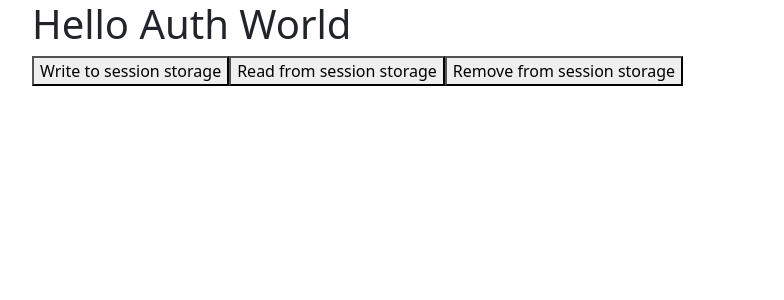
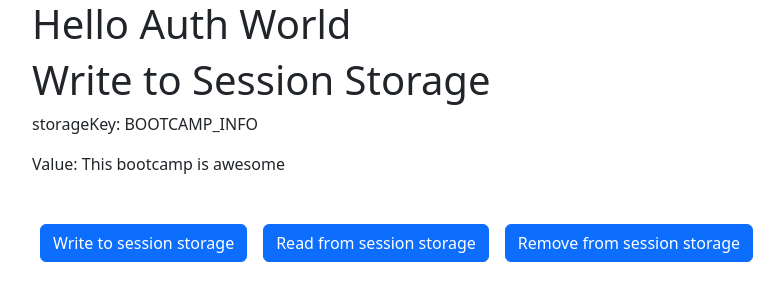
Before and after one commit to aReinoso007/CT-projects, a React (Create React App) app in the folder day-4/auth/: page / in a window 1280 px wide. Shown: the top 300 px of the page, without its empty margins (50-834 px from the left). Built offline with nearby package versions, Linux system fonts and the light colour scheme.

Commit message:
session storage exam and exercise

```diff
--- a/day-4/auth/src/App.tsx
+++ b/day-4/auth/src/App.tsx
@@ -5,12 +5,15 @@ import { Container } from 'react-bootstrap';
 
 const App: React.FC = ()=> {
 
-  sessionStorage.setItem('BOOTCAMP_INFO','This bootcampt is awesome')
+  const props = {
+    storageKey: 'BOOTCAMP_INFO',
+    value: 'This bootcamp is awesome'
+  }
 
   return (
     <Container>
       <h1>Hello Auth World</h1>
-      <WriteToSessionStorage key="BOOTCAMP_INFO" value="This bootcampt is awesome"/>
+      <WriteToSessionStorage {...props}/>
     </Container>
   );
 }
--- a/day-4/auth/src/session-storage/WriteToSessionStorage.tsx
+++ b/day-4/auth/src/session-storage/WriteToSessionStorage.tsx
@@ -1,28 +1,50 @@
-import { ButtonGroup } from "react-bootstrap";
-
+import { Button, Col } from "react-bootstrap";
 
 type WriteToSessionStorageProps = {
-    key: string;
-    value: string
+  storageKey: string;
+  value: string;
 };
 
-const WriteToSessionStorage: React.FC<WriteToSessionStorageProps> = ({})=>{
+const WriteToSessionStorage: React.FC<WriteToSessionStorageProps> = (
+  props
+) => {
+    console.log(props.storageKey, props.value);
+  const handleWriteToSessionStorage = () => {
+    sessionStorage.setItem(props.storageKey, props.value);
+  };
 
-    const handleWriteToSessionStorage = (key: string, value: string) => {
-        sessionStorage.setItem(key, value)
-    }
-    const handleReadFromSessionStorage = (key: string) => {
-        console.log(sessionStorage.getItem(key))
-    }
-    const handleRemoveFromSessionStorage = (key: string) => {
-        sessionStorage.removeItem(key)
-    }
-    return (
-        <ButtonGroup>
-            <button onClick={()=>handleWriteToSessionStorage('BOOTCAMP_INFO','This bootcampt is awesome')}>Write to session storage</button>
-            <button onClick={()=>handleReadFromSessionStorage('BOOTCAMP_INFO')}>Read from session storage</button>
-            <button onClick={()=>handleRemoveFromSessionStorage('BOOTCAMP_INFO')}>Remove from session storage</button>
-        </ButtonGroup>
-    );
-}
+  const handleReadFromSessionStorage = () => {
+    console.log('key: ' , props.storageKey,', value: ',sessionStorage.getItem(props.storageKey));
+  };
+
+  const handleRemoveFromSessionStorage = () => {
+    sessionStorage.removeItem(props.storageKey);
+  };
+
+  return (
+    <div>
+      <h1>Write to Session Storage</h1>
+      <p>storageKey: {props.storageKey}</p>
+      <p>Value: {props.value}</p>
+      <br />
+      <Col>
+        <Button
+          variant="primary"
+          className="m-2"
+          type="submit"
+          onClick={handleWriteToSessionStorage}
+        >
+          Write to session storage
+        </Button>
+        <Button className="m-2" onClick={handleReadFromSessionStorage}>
+          Read from session storage
+        </Button>
+        <Button className="m-2" onClick={handleRemoveFromSessionStorage}>
+          Remove from session storage
+        </Button>
+      </Col>
+    </div>
+  );
+};
+
 export default WriteToSessionStorage;
```
Also changed, not shown: day-4/auth/src/exercise-1/SessionStorageForm.tsx (added, +72 -0 lines).
